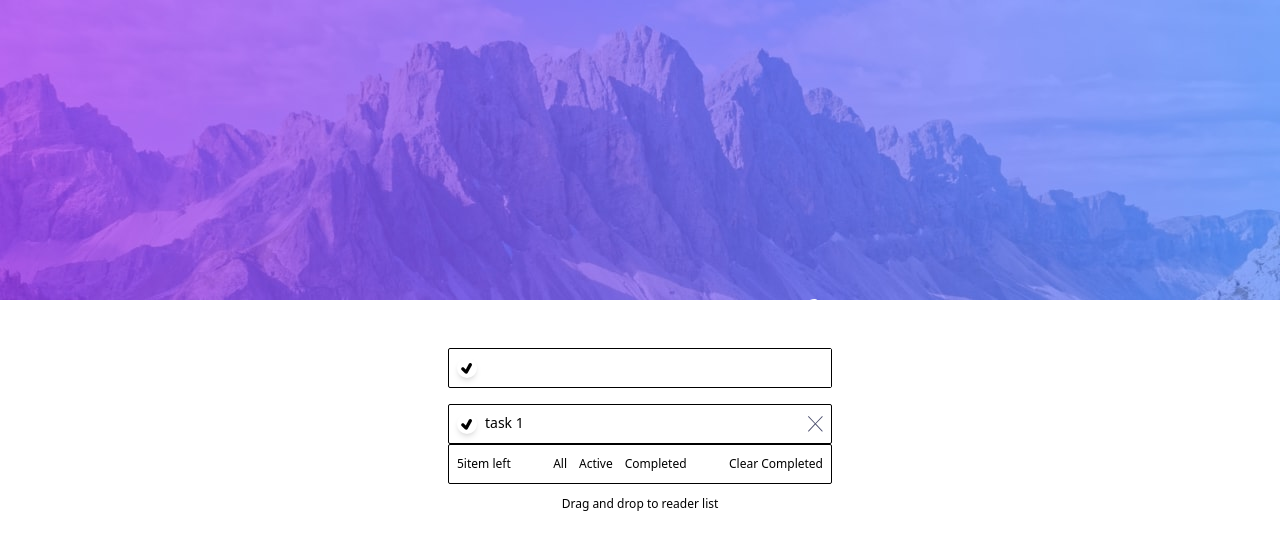
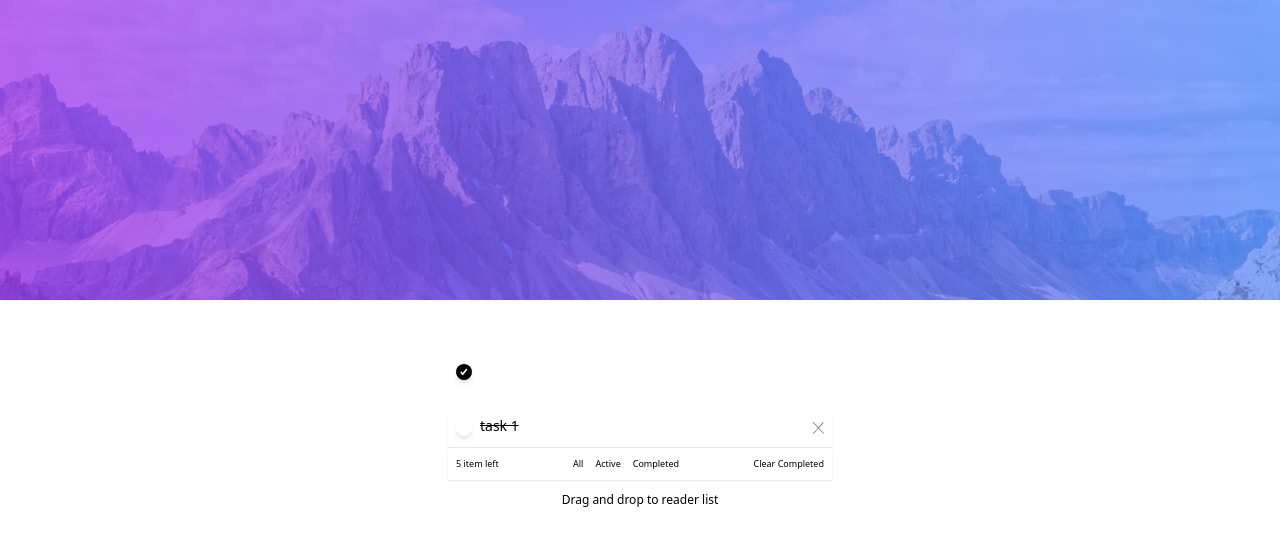
Before and after one commit to theisolatedmonk/to_do_app, a Next.js app: page / in a window 1280 px wide. Shown: the top 550 px of the page. Built offline with nearby package versions, Linux system fonts and the light colour scheme.

Commit message:
line through emlimented

```diff
--- a/src/pages/_document.tsx
+++ b/src/pages/_document.tsx
@@ -1,13 +1,18 @@
-import { Html, Head, Main, NextScript } from 'next/document'
+import { Html, Head, Main, NextScript } from "next/document";
 
 export default function Document() {
   return (
     <Html lang="en">
       <Head />
+      <link rel="preconnect" href="https://fonts.googleapis.com" />
+      <link rel="preconnect" href="https://fonts.gstatic.com" />
+      <link
+        href="https://fonts.googleapis.com/css2?family=Poppins:wght@400;600;700&display=swap"
+        rel="stylesheet"/>
       <body>
         <Main />
         <NextScript />
       </body>
     </Html>
-  )
+  );
 }
--- a/src/pages/index.tsx
+++ b/src/pages/index.tsx
@@ -4,11 +4,12 @@ import { TiTick } from "react-icons/ti";
 import  moonImage from "@/images/icon-moon.svg";
 import Image from "next/image";
 import crossImage from "@/images/icon-cross.svg";
+import checkImage from "@/images/icon-check.svg";
 
 export default function Todo() {
   return (
     <main className="flex bg-no-repeat  bg-top bg-[url('../images/bg-desktop-light.jpg')] min-h-screen flex-col items-center justify-center">
-      <div className=" items-center gap-3 flex flex-col text-sm lg:flex">
+      <div className=" items-center gap-3 font-sans flex flex-col text-sm lg:flex">
         <div className="flex justify-between   w-96 h-12 items-center p-1 ">
           <div className=" font-bold  text-white text-2xl">TODO</div>
           <div>
@@ -17,34 +18,33 @@ export default function Todo() {
         </div>
         <div className=" flex flex-col gap-4	">
           <div className="flex justify-between">
-            <div className="flex gap-5 pl-2 items-center border border-black bg-white w-96 h-10 rounded-sm">
-              <div className="rounded-full shadow-md bg-gradilinear-gradient hsl(192,100%,67%) to hsl(280,87%,65%)">
-                {" "}
-                <TiTick className="text-black text-xl " />
-              </div>
+            <div className="flex gap-5 p-2 items-center  bg-white w-96 h-10 rounded-sm">
+
+                <Image className="bg-black rounded-full h-4 w-4 p-1 shadow-md" src={checkImage} alt="" />
               <input
                 type="text"
                 className=" h-full w-full    outline-none"
               />
             </div>
           </div>
-          <div className="flex flex-col gap-0">
+          <div className="flex flex-col shadow-sm gap-0">
             <div className="flex">
-            <div className="flex gap-2 p-2 items-center border border-black bg-white w-96 h-10 rounded-sm">
-              <div className="rounded-full gap-2 shadow-md">
-                {" "}
-                <TiTick className="text-black text-xl" />
-              </div>
-              <div className=" h-full w-full  outline-none">
+            <div className="flex gap-2 p-2 items-center border-b  bg-white w-96 h-10 rounded-sm">
+           <div className="hover:border flex items-center justify-center h-4 w-4 rounded-full border-[hsl(192,100%,67%)] to-[hsl(280,87%,65%)]">
+           <button className="h-4 w-4  rounded-full focus:bg-gradient-to-r from-[hsl(192,100%,67%)] to-[hsl(280,87%,65%)] ">
+           <Image className=" rounded-full h-4 w-4 p-1  shadow-md" src={checkImage} alt="" />
+           </button>
+           </div>
+              <div className=" h-full w-full  outline-none line-through">
                 task 1
               </div>
               <div className="">
-              <Image src={crossImage} alt="" />
+              <Image className="h-3 w-3 " src={crossImage} alt="" />
               </div>
             </div>
             </div>
-            <div className="flex gap-2 justify-between p-2 text-xs items-center border border-black bg-white w-96 h-10 rounded-sm ">
-              <div className="">5item left</div>
+            <div className="flex gap-2 justify-between p-2 text-[9px] items-center  bg-white w-96 h-8 rounded-sm shadow-sm">
+              <div className="">5 item left</div>
               <div className=" flex gap-3 ">
                 <div>All</div>
                 <div>Active</div>
--- a/tailwind.config.js
+++ b/tailwind.config.js
@@ -7,10 +7,12 @@ module.exports = {
     ],
     theme: {
         extend: {
+            fontFamily: {
+                'sans': ['ui-sans-serif', 'system-ui']
+            },
             backgroundImage: {
                 'gradient-radial': 'radial-gradient(var(--tw-gradient-stops))',
-        'gradient-conic':
-          'conic-gradient(from 180deg at 50% 50%, var(--tw-gradient-stops))',
+                'gradient-conic': 'conic-gradient(from 180deg at 50% 50%, var(--tw-gradient-stops))',
             },
         },
     },
```
Lines whose indentation alone changed are shown as unchanged.
